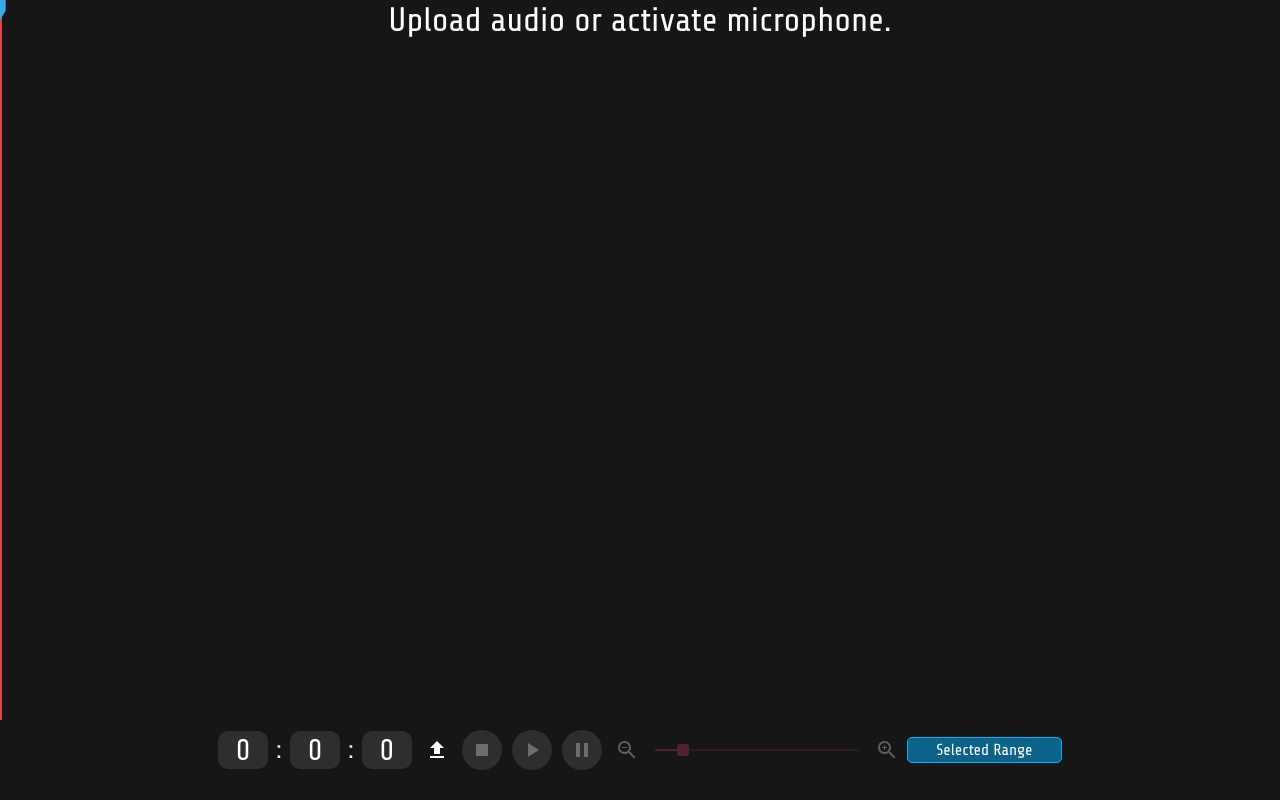
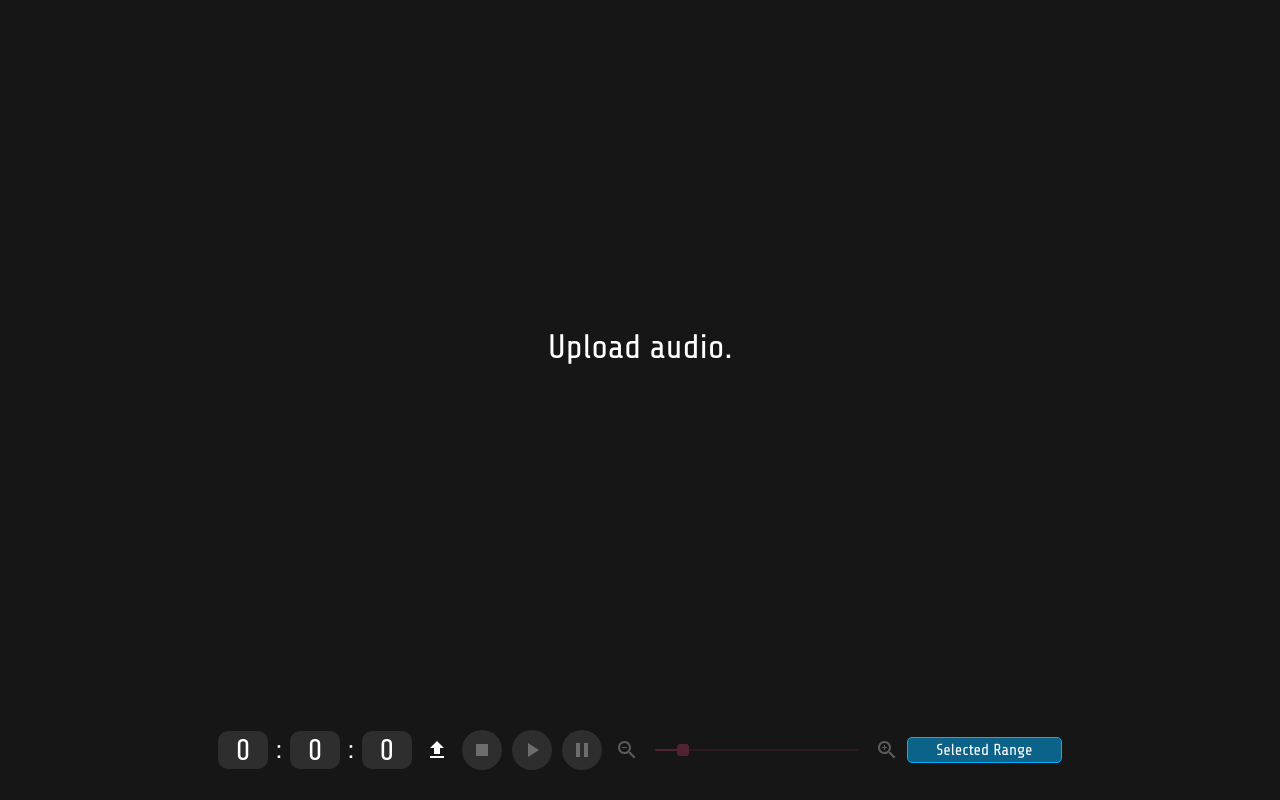
Before and after one commit to MichaelShingo/audioFeatures, a Next.js app: page / in a window 1280 px wide. Built offline with nearby package versions, Linux system fonts and the light colour scheme.

Commit message:
fix welcome screen positioning

```diff
--- a/app/components/containers/SeekHandleContainer.tsx
+++ b/app/components/containers/SeekHandleContainer.tsx
@@ -44,11 +44,11 @@ const SeekHandleContainer = () => {
 				overflowX: 'scroll',
 				overflowY: 'scroll',
 				paddingInline: '0px',
-				display: 'flex',
 				flexDirection: 'column',
 				gap: '0px',
 				marginBottom: '7px',
 				pointerEvents: 'none',
+				display: state.isUploaded ? 'flex' : 'none',
 			}}
 		>
 			<SeekHandle />
--- a/app/components/waveformControls/PreUpload.tsx
+++ b/app/components/waveformControls/PreUpload.tsx
@@ -14,11 +14,12 @@ const PreUpload: React.FC = () => {
 				direction="column"
 				sx={{
 					width: '100%',
+					height: '100%',
 					backgroundColor: '',
 					display:
 						(state.isUploading && !state.isUploaded) || state.isUploaded
 							? 'none'
-							: 'block',
+							: 'flex',
 				}}
 			>
 				<Typography
@@ -29,12 +30,15 @@ const PreUpload: React.FC = () => {
 					}}
 					variant="h4"
 				>
-					Upload audio or activate microphone.
+					Upload audio.
 				</Typography>
 			</Stack>
 			<Box
 				sx={{
 					width: '50%',
+					height: '100%',
+					backgroundColor: '',
+					transform: 'translateY(50%)',
 					marginInline: 'auto',
 					display: state.isUploading ? 'block' : 'none',
 				}}
--- a/app/components/waveformControls/WaveformSVG.tsx
+++ b/app/components/waveformControls/WaveformSVG.tsx
@@ -71,7 +71,9 @@ const WaveformSVG = () => {
 		<div
 			style={{
 				backgroundColor: '',
-				transform: `scaleY(67.9%) translateY(-65%)`,
+				transform: `scaleY(${state.windowHeight / 7}%) translateY(-${
+					40 + state.windowHeight / 120
+				}%)`,
 				pointerEvents: 'all',
 				position: 'relative',
 			}}
```
